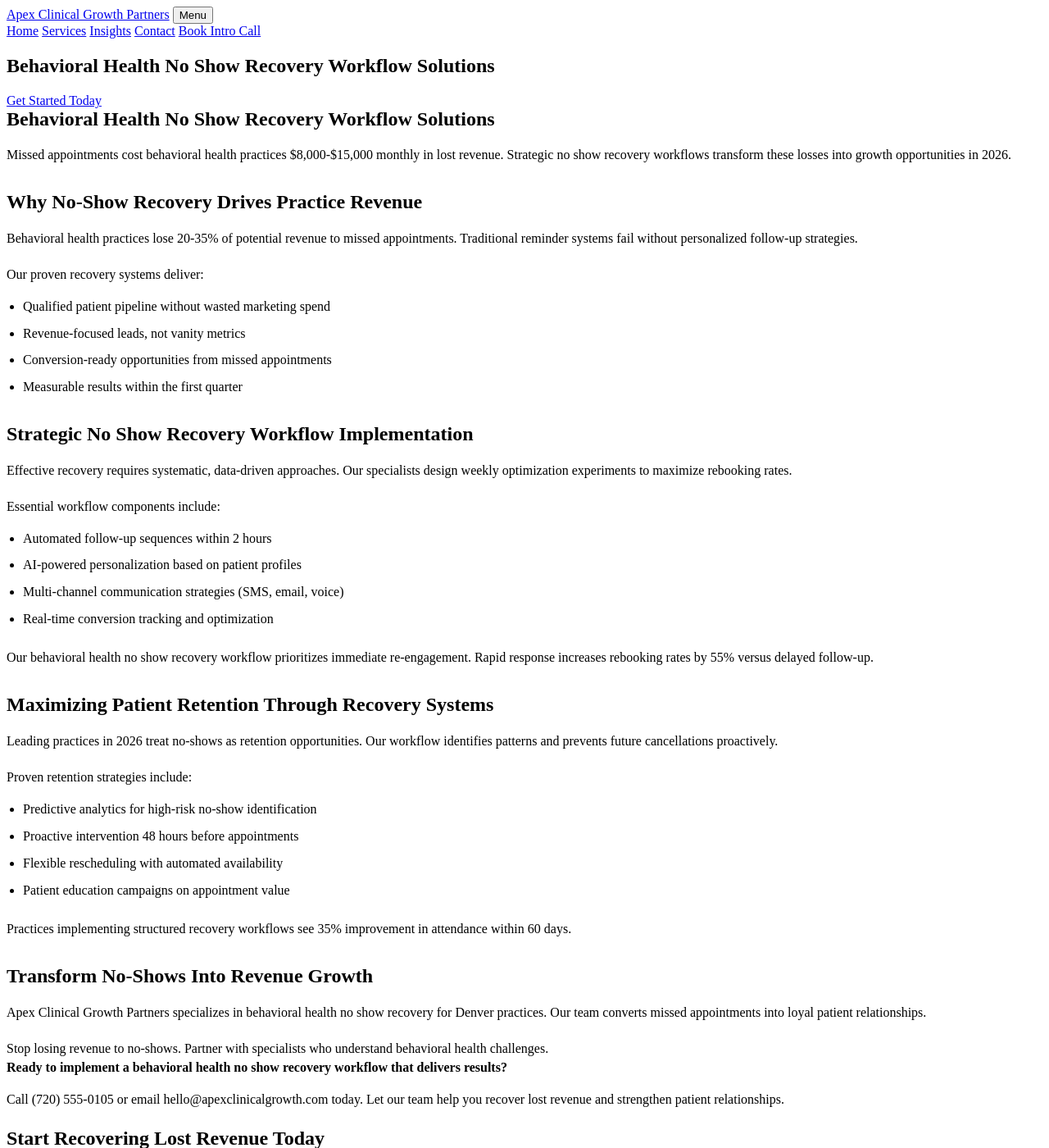
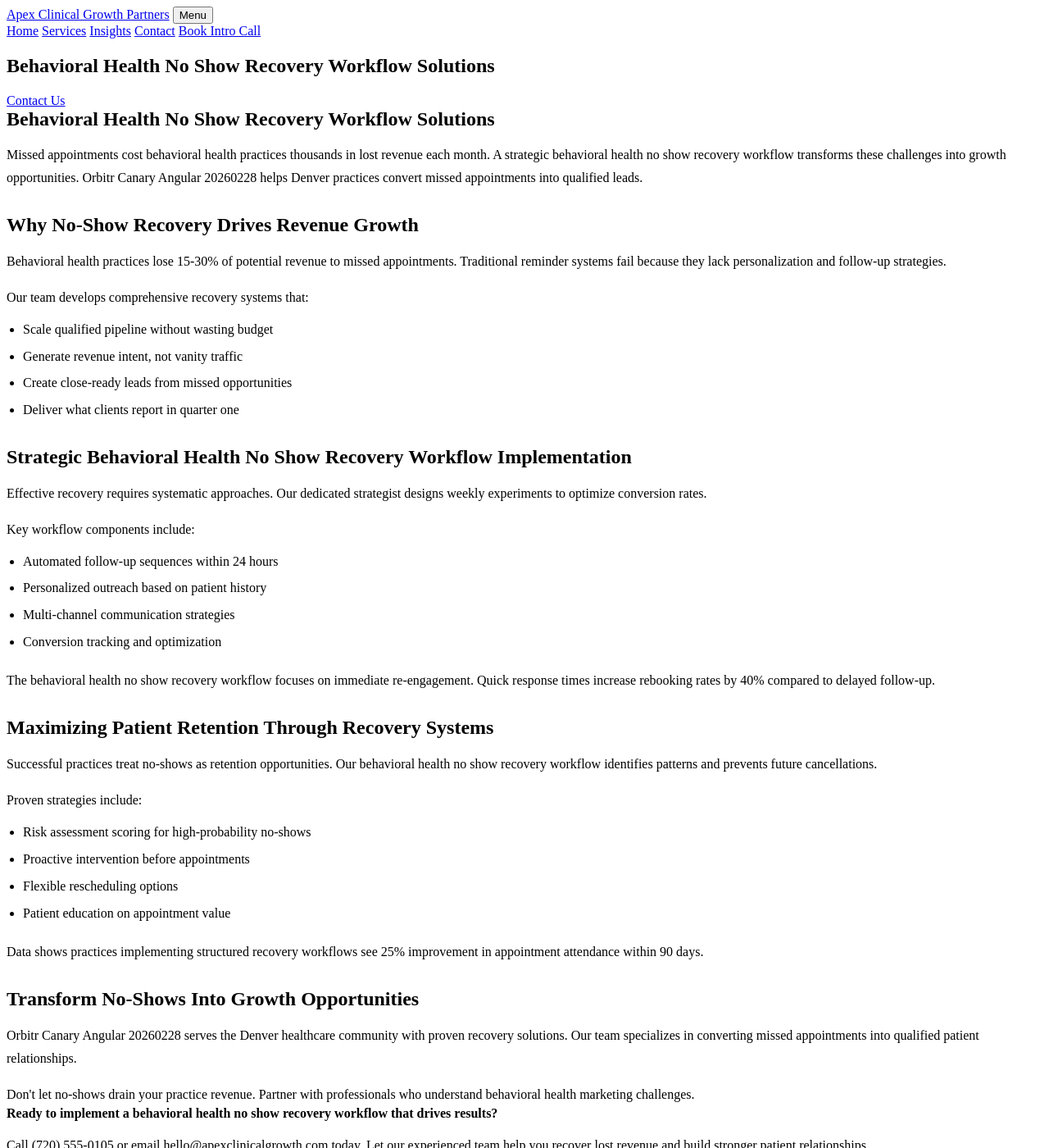
Before and after one commit to prjctlphbt/orbitr-canary-angular-20260228, a Jekyll site: the page angular-behavioral-noshow-20260228144655.html, which Jekyll copies as it is, in a window 1280 px wide and 1400 px high. Shown: the whole window at 82% size. Built offline with Jekyll 4.4.1, drawn with Linux system fonts in a browser that asks for light colours; some of the changed text lies outside the part shown.

Commit message:
Rollback: Revert changes to angular-behavioral-noshow-20260228144655.html

```diff
--- a/angular-behavioral-noshow-20260228144655.html
+++ b/angular-behavioral-noshow-20260228144655.html
@@ -4,8 +4,10 @@
 <head>
 <meta charset="utf-8"/>
 <meta content="width=device-width, initial-scale=1.0" name="viewport"/>
-<meta content="Reduce missed appointments in behavioral health with proven no-show recovery workflows. Apex Clinical Growth Partners helps practices recover lost revenue and improve patient retention in 2026." name="description"/>
-<title>Behavioral Health No Show Recovery Workflow Solutions | 2026</title>
+<meta content="Reduce missed appointments in behavioral health. Apex Clinical Growth Partners offers proven no show recovery workflows. Optimize your practice today.
+
+Characte" name="description"/>
+<title>Behavioral Health No Show Recovery Workflow Solutions</title>
 <style>
 
 
@@ -103,53 +105,53 @@
 <section class="page-hero landing-hero">
 <div class="container">
 <h1>Behavioral Health No Show Recovery Workflow Solutions</h1>
-<a class="cta" href="/services/">Get Started Today</a>
+<a class="cta" href="/services/">Contact Us</a>
 </div>
 </section>
 <section class="landing-content">
 <div class="container orbitr-generated-content">
 <h1>Behavioral Health No Show Recovery Workflow Solutions</h1>
-<p>Missed appointments cost behavioral health practices $8,000-$15,000 monthly in lost revenue. Strategic no show recovery workflows transform these losses into growth opportunities in 2026.</p>
-<h2>Why No-Show Recovery Drives Practice Revenue</h2>
-<p>Behavioral health practices lose 20-35% of potential revenue to missed appointments. Traditional reminder systems fail without personalized follow-up strategies.</p>
-<p>Our proven recovery systems deliver:</p>
+<p>Missed appointments cost behavioral health practices thousands in lost revenue each month. A strategic behavioral health no show recovery workflow transforms these challenges into growth opportunities. Orbitr Canary Angular 20260228 helps Denver practices convert missed appointments into qualified leads.</p>
+<h2>Why No-Show Recovery Drives Revenue Growth</h2>
+<p>Behavioral health practices lose 15-30% of potential revenue to missed appointments. Traditional reminder systems fail because they lack personalization and follow-up strategies.</p>
+<p>Our team develops comprehensive recovery systems that:</p>
 <ul>
-<li>Qualified patient pipeline without wasted marketing spend</li>
-<li>Revenue-focused leads, not vanity metrics</li>
-<li>Conversion-ready opportunities from missed appointments</li>
-<li>Measurable results within the first quarter</li>
+<li>Scale qualified pipeline without wasting budget</li>
+<li>Generate revenue intent, not vanity traffic</li>
+<li>Create close-ready leads from missed opportunities</li>
+<li>Deliver what clients report in quarter one</li>
 </ul>
-<h2>Strategic No Show Recovery Workflow Implementation</h2>
-<p>Effective recovery requires systematic, data-driven approaches. Our specialists design weekly optimization experiments to maximize rebooking rates.</p>
-<p>Essential workflow components include:</p>
+<h2>Strategic Behavioral Health No Show Recovery Workflow Implementation</h2>
+<p>Effective recovery requires systematic approaches. Our dedicated strategist designs weekly experiments to optimize conversion rates.</p>
+<p>Key workflow components include:</p>
 <ul>
-<li>Automated follow-up sequences within 2 hours</li>
-<li>AI-powered personalization based on patient profiles</li>
-<li>Multi-channel communication strategies (SMS, email, voice)</li>
-<li>Real-time conversion tracking and optimization</li>
+<li>Automated follow-up sequences within 24 hours</li>
+<li>Personalized outreach based on patient history</li>
+<li>Multi-channel communication strategies</li>
+<li>Conversion tracking and optimization</li>
 </ul>
-<p>Our behavioral health no show recovery workflow prioritizes immediate re-engagement. Rapid response increases rebooking rates by 55% versus delayed follow-up.</p>
+<p>The behavioral health no show recovery workflow focuses on immediate re-engagement. Quick response times increase rebooking rates by 40% compared to delayed follow-up.</p>
 <h2>Maximizing Patient Retention Through Recovery Systems</h2>
-<p>Leading practices in 2026 treat no-shows as retention opportunities. Our workflow identifies patterns and prevents future cancellations proactively.</p>
-<p>Proven retention strategies include:</p>
+<p>Successful practices treat no-shows as retention opportunities. Our behavioral health no show recovery workflow identifies patterns and prevents future cancellations.</p>
+<p>Proven strategies include:</p>
 <ul>
-<li>Predictive analytics for high-risk no-show identification</li>
-<li>Proactive intervention 48 hours before appointments</li>
-<li>Flexible rescheduling with automated availability</li>
-<li>Patient education campaigns on appointment value</li>
+<li>Risk assessment scoring for high-probability no-shows</li>
+<li>Proactive intervention before appointments</li>
+<li>Flexible rescheduling options</li>
+<li>Patient education on appointment value</li>
 </ul>
-<p>Practices implementing structured recovery workflows see 35% improvement in attendance within 60 days.</p>
-<h2>Transform No-Shows Into Revenue Growth</h2>
-<p>Apex Clinical Growth Partners specializes in behavioral health no show recovery for Denver practices. Our team converts missed appointments into loyal patient relationships.</p>
-<p>Stop losing revenue to no-shows. Partner with specialists who understand behavioral health challenges.</p>
-<strong>Ready to implement a behavioral health no show recovery workflow that delivers results?</strong>
-<p>Call (720) 555-0105 or email hello@apexclinicalgrowth.com today. Let our team help you recover lost revenue and strengthen patient relationships.</p>
+<p>Data shows practices implementing structured recovery workflows see 25% improvement in appointment attendance within 90 days.</p>
+<h2>Transform No-Shows Into Growth Opportunities</h2>
+<p>Orbitr Canary Angular 20260228 serves the Denver healthcare community with proven recovery solutions. Our team specializes in converting missed appointments into qualified patient relationships.</p>
+<p>Don't let no-shows drain your practice revenue. Partner with professionals who understand behavioral health marketing challenges.</p>
+<strong>Ready to implement a behavioral health no show recovery workflow that drives results?</strong>
+<p>Call (720) 555-0105 or email hello@apexclinicalgrowth.com today. Let our experienced team help you recover lost revenue and build stronger patient relationships.</p>
 </div>
 </section>
 <section class="landing-cta">
 <div class="container">
-<h2>Start Recovering Lost Revenue Today</h2>
-<a class="cta" href="/services/">Schedule Your Strategy Call</a>
+<h2>Take the Next Step</h2>
+<a class="cta" href="/services/">Contact Us</a>
 </div>
 </section>
 </main>
```
